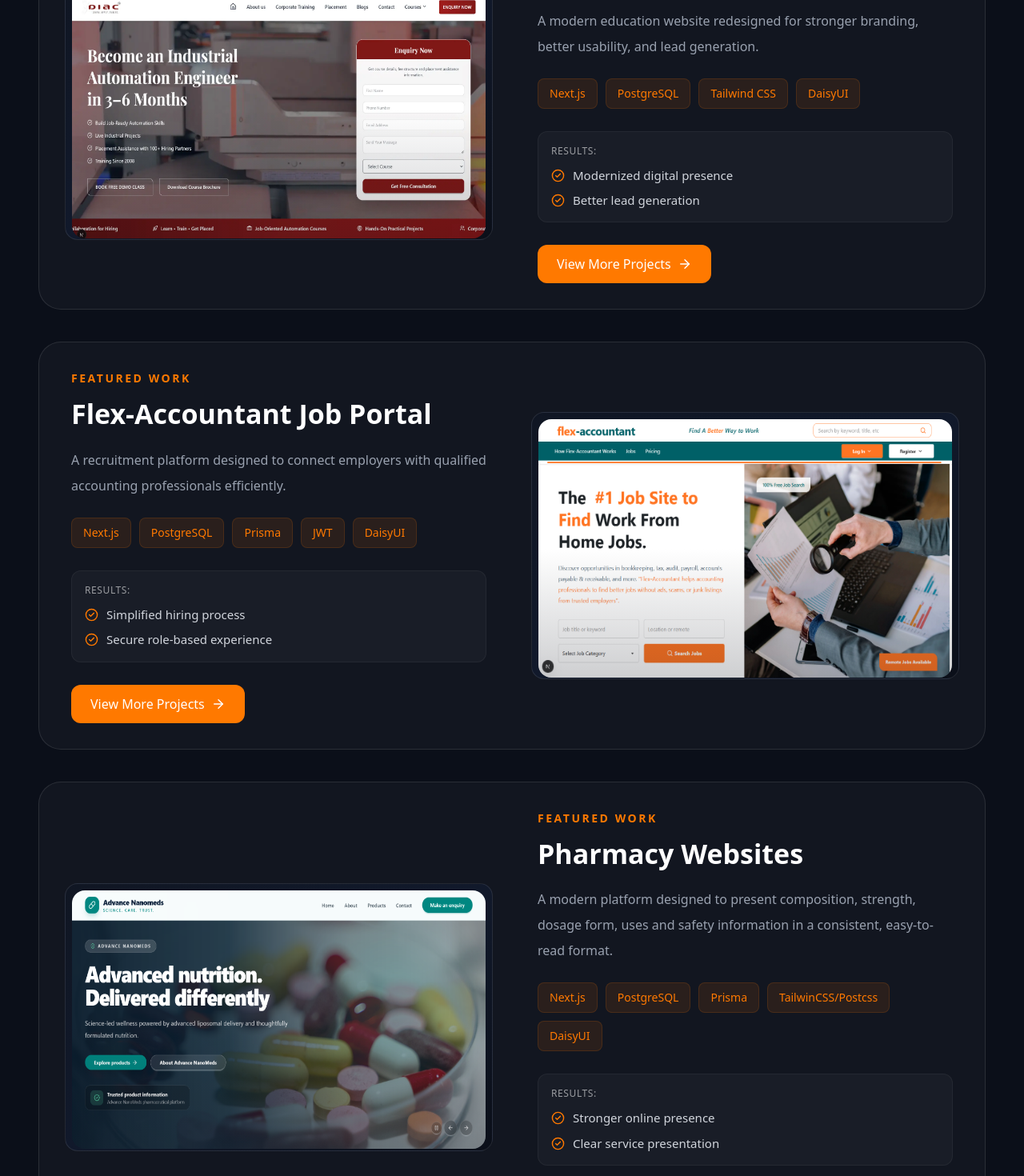
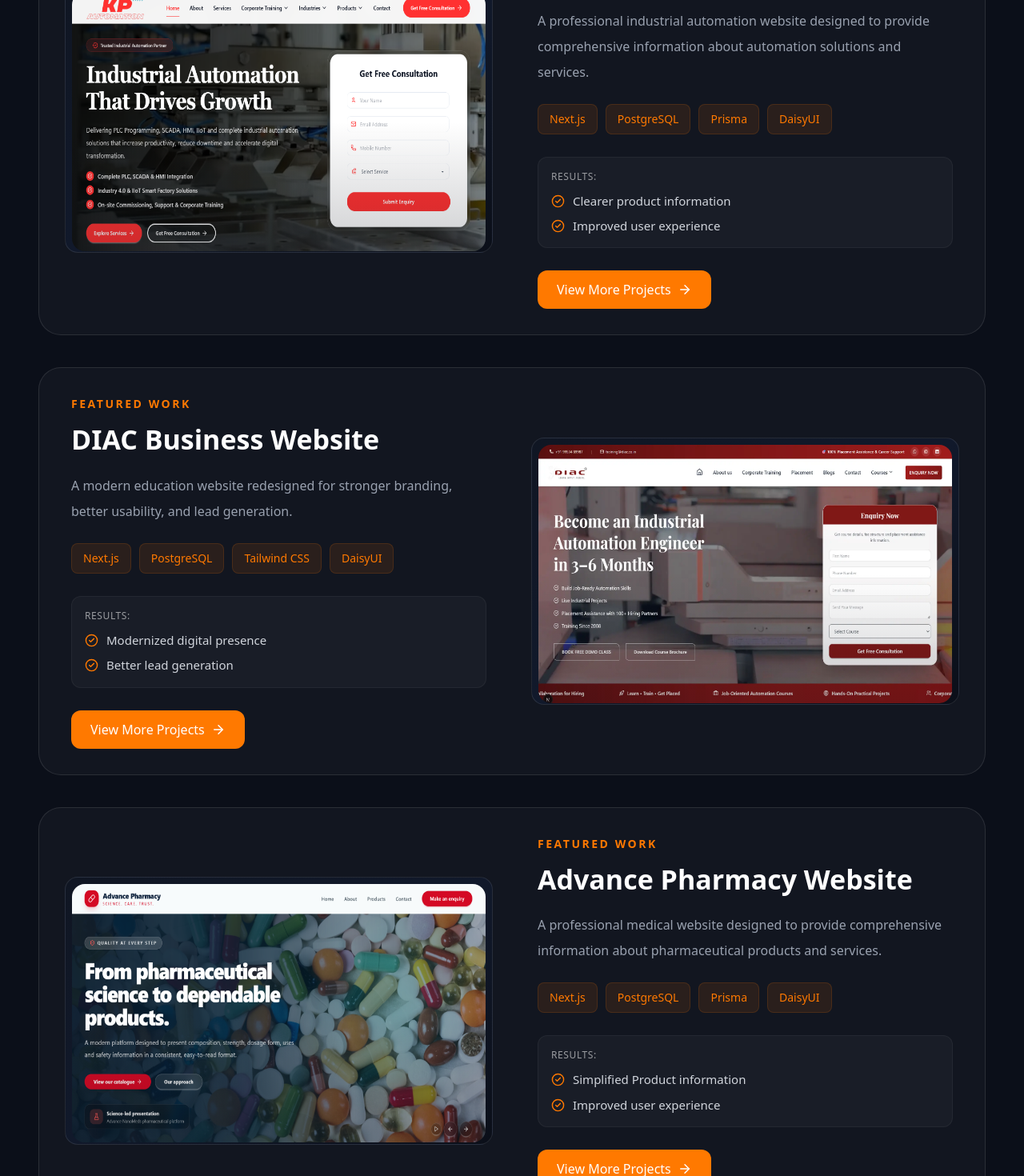
Before and after one commit to Anshika-9-tiwari/MyPortfolio, a Next.js app: page / in a window 1280 px wide. Shown: the part 2680-4150 px from the top of the page at 80% size. Built offline with nearby package versions, Linux system fonts and the light colour scheme.

Commit message:
my-web 22th commit

```diff
--- a/src/data/featuredProjects.ts
+++ b/src/data/featuredProjects.ts
@@ -25,24 +25,23 @@ export const featuredProjects = [
   {
     id: "custom-webdevelopment",
     number: "02",
-    category: "Recruitment Platform",
-    industry: "Accounting & Recruitment",
+    category: "Pharmacy Website",
+    industry: "Healthcare",
 
-    title: "Flex Accountant",
+    title: "Advance Pharmacy",
 
     overview:
-      "A professional recruitment platform connecting employers with qualified accounting professionals through a seamless hiring experience.",
+      "A professional medical website designed to provide comprehensive information about pharmaceutical products and services.",
 
     businessImpact: [
-      "Simplified recruitment workflow",
-      "Professional user experience",
-      "SEO-friendly pages",
-      "Mobile-first responsive design",
+      "Clearer product information",
+      "Improved user experience",
+      "Better mobile accessibility",
+      "Enhanced online presence",
     ],
 
-    image: "/projects/flex_accountant.png",
-
-    live: "https://flex-accountant.com",
+    image: "/projects/advance-pharmacy.png",
+    live: "https://advance-parmacy.vercel.app",
   },
   {
     id: "dashboard",
--- a/src/data/projects.ts
+++ b/src/data/projects.ts
@@ -60,10 +60,10 @@ export const projects = [
   },
 
   {
-    title: "Advance NanoMeds",
+    title: "Advance Pharmacy Website",
     category: "Pharmacy Company",
-    image: "/projects/advance-nanomeds.png",
-    live: "https://advancenanomeds.io",
+    image: "/projects/advance-pharmacy.png",
+    live: "https://advance-parmacy.vercel.app/",
     tech:[
       "Next.js",
       "DaisyUI",
@@ -138,9 +138,29 @@ export const projects = [
       "Tailwind CSS",
     ],
   },
+  {
+    title: "Flex-Accountant Job Portal",
+    category: "Recruitment Platform",
+    image: "/projects/flex_accountant.png",
+    tech: ["Next.js", "PostgreSQL", "Prisma", "JWT","DaisyUI"],
+    live: "https://flex-accountant.com",
+  },
 ];
 
 export const Homeprojects = [
+  {
+    title: "KP Automation Website",
+    description:
+      "A professional industrial automation website designed to provide comprehensive information about automation solutions and services.",
+    image: "/projects/kpautoamtion1.png",
+    tech: ["Next.js", "PostgreSQL", "Prisma","DaisyUI"],
+    result: [
+      "Clearer product information",
+      "Improved user experience",
+    ],
+    href: "https://kpautomation.co.in/",
+  },
+
   {
     title: "DIAC Business Website",
     description:
@@ -155,28 +175,15 @@ export const Homeprojects = [
   },
 
   {
-    title: "Flex-Accountant Job Portal",
+    title: "Advance Pharmacy Website",
     description:
-      "A recruitment platform designed to connect employers with qualified accounting professionals efficiently.",
-    image: "/projects/flex_accountant.png",
-    tech: ["Next.js", "PostgreSQL", "Prisma", "JWT","DaisyUI"],
+      "A professional medical website designed to provide comprehensive information about pharmaceutical products and services.",
+    image: "/projects/advance-pharmacy.png",
+    tech: ["Next.js", "PostgreSQL", "Prisma","DaisyUI"],
     result: [
-      "Simplified hiring process ",
-      "Secure role-based experience",
+      "Simplified Product information ",
+      "Improved user experience",
     ],
-    href: "https://flex-accountant.com",
-  },
-
-  {
-    title: "Pharmacy Websites",
-    description:
-      "A modern platform designed to present composition, strength, dosage form, uses and safety information in a consistent, easy-to-read format.",
-    image: "/projects/advance-nanomeds.png",
-    tech: ["Next.js", "PostgreSQL", "Prisma", "TailwinCSS/Postcss", "DaisyUI"],
-    result: [
-      "Stronger online presence ",
-      " Clear service presentation",
-    ],
-    href:'https://advance-nanomeds.vercel.app/'
+    href: "https://advance-parmacy.vercel.app/",
   },
 ];
```
Also changed, not shown: public/projects/advance-nanomeds.png (deleted), public/projects/advance-pharmacy.png (added).
